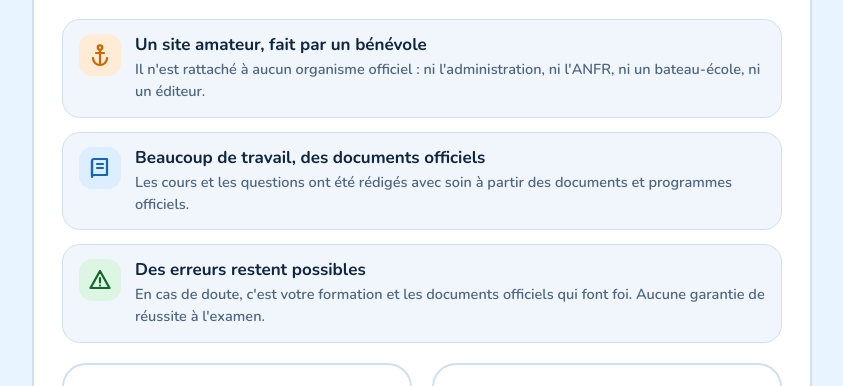
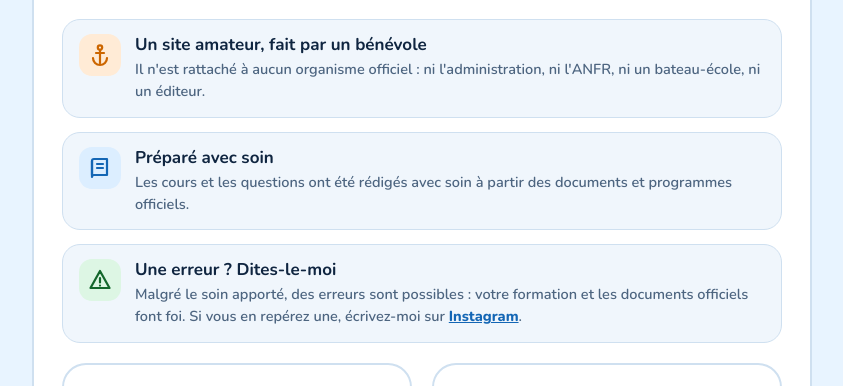
Before and after one commit to applicrr/reussir.son.permis, a plain HTML site: page index.html in a window 1280 px wide. Shown: the part 235-621 px from the top of the page, without its empty margins (218-1061 px from the left). Drawn offline with nearby package versions, Linux system fonts and the light colour scheme.

Commit message:
Page d'accueil : messages de prévention mis à jour, lien Instagram
Co-Authored-By: Claude Opus 5.5 <noreply@anthropic.com>
Claude-Session: https://claude.ai/code/session_01N4xoVS4QzUZ6HhsxYBMuYb

```diff
--- a/index.html
+++ b/index.html
@@ -508,10 +508,7 @@ body{min-height:100vh}
 </style><script>try{sessionStorage.setItem("capAccueil","1")}catch(e){}</script></head><body><main class="home"><div class="wel-box" role="region" aria-labelledby="t">
 <div class="wel-head"><svg width="58" height="58" viewBox="0 0 34 34" aria-hidden="true"><circle cx="17" cy="17" r="16" fill="#1E88E5"></circle><path d="M17 6v10M12 9l5-3 5 3" stroke="#fff" stroke-width="2.4" stroke-linecap="round" stroke-linejoin="round" fill="none"></path><path d="M5 22c3-3 5-3 8 0s5 3 8 0 5-3 8 0" stroke="#FFC93C" stroke-width="3" stroke-linecap="round" fill="none"></path></svg><h1 id="t">Bienvenue à bord</h1>
 <p class="wel-lead">Avant de commencer, à lire : <b>Cap sur l'examen</b> est un site d'entraînement amateur au CRR et au permis bateau côtier.</p></div>
-<ul class="wel-pts">
-<li><span class="wel-ic o"><svg viewBox="0 0 24 24" fill="none" stroke="currentColor" stroke-width="2.2" stroke-linecap="round" stroke-linejoin="round" aria-hidden="true"><path d="M12 7v13M8 10h8M5 15a7 7 0 0 0 14 0"/><circle cx="12" cy="4.6" r="2.2"/></svg></span><div><b>Un site amateur, fait par un bénévole</b><p>Il n'est rattaché à aucun organisme officiel : ni l'administration, ni l'ANFR, ni un bateau-école, ni un éditeur.</p></div></li>
-<li><span class="wel-ic b"><svg viewBox="0 0 24 24" fill="none" stroke="currentColor" stroke-width="2.2" stroke-linecap="round" stroke-linejoin="round" aria-hidden="true"><path d="M4 5a2 2 0 0 1 2-2h13v16H6a2 2 0 0 0-2 2z"/><path d="M4 19V5"/><path d="M9 8h6M9 12h6"/></svg></span><div><b>Beaucoup de travail, des documents officiels</b><p>Les cours et les questions ont été rédigés avec soin à partir des documents et programmes officiels.</p></div></li>
-<li><span class="wel-ic g"><svg viewBox="0 0 24 24" fill="none" stroke="currentColor" stroke-width="2.2" stroke-linecap="round" stroke-linejoin="round" aria-hidden="true"><path d="M12 3l9.5 17h-19z"/><path d="M12 10v4.5M12 17.5v.1"/></svg></span><div><b>Des erreurs restent possibles</b><p>En cas de doute, c'est votre formation et les documents officiels qui font foi. Aucune garantie de réussite à l'examen.</p></div></li></ul>
+<ul class="wel-pts"><li><span class="wel-ic o"><svg viewBox="0 0 24 24" fill="none" stroke="currentColor" stroke-width="2.2" stroke-linecap="round" stroke-linejoin="round" aria-hidden="true"><path d="M12 7v13M8 10h8M5 15a7 7 0 0 0 14 0"/><circle cx="12" cy="4.6" r="2.2"/></svg></span><div><b>Un site amateur, fait par un bénévole</b><p>Il n'est rattaché à aucun organisme officiel : ni l'administration, ni l'ANFR, ni un bateau-école, ni un éditeur.</p></div></li><li><span class="wel-ic b"><svg viewBox="0 0 24 24" fill="none" stroke="currentColor" stroke-width="2.2" stroke-linecap="round" stroke-linejoin="round" aria-hidden="true"><path d="M4 5a2 2 0 0 1 2-2h13v16H6a2 2 0 0 0-2 2z"/><path d="M4 19V5"/><path d="M9 8h6M9 12h6"/></svg></span><div><b>Préparé avec soin</b><p>Les cours et les questions ont été rédigés avec soin à partir des documents et programmes officiels.</p></div></li><li><span class="wel-ic g"><svg viewBox="0 0 24 24" fill="none" stroke="currentColor" stroke-width="2.2" stroke-linecap="round" stroke-linejoin="round" aria-hidden="true"><path d="M12 3l9.5 17h-19z"/><path d="M12 10v4.5M12 17.5v.1"/></svg></span><div><b>Une erreur ? Dites-le-moi</b><p>Malgré le soin apporté, des erreurs sont possibles : votre formation et les documents officiels font foi. Si vous en repérez une, écrivez-moi sur <a href="https://www.instagram.com/reussir.son.crr/" target="_blank" rel="noopener" style="color:var(--blue-d);font-weight:800">Instagram</a>.</p></div></li></ul>
 <div class="cards c2">
 <article class="card"><div class="ico"><svg viewBox="0 0 24 24" fill="none" stroke="currentColor" stroke-width="2.2" stroke-linecap="round" stroke-linejoin="round" aria-hidden="true"><path d="M5 9h14v11H5z"/><path d="M8 9l9-5"/><circle cx="9.5" cy="14.5" r="2"/><path d="M14 13h3M14 16h3"/></svg></div><h2>CRR</h2><p>Certificat restreint de radiotéléphoniste : cours, fiches, alphabet marin, QCM et examens blancs.</p><a class="btn" href="/crr/">Entraînement CRR</a></article>
 <article class="card orange"><div class="ico"><svg viewBox="0 0 24 24" fill="none" stroke="currentColor" stroke-width="2.2" stroke-linecap="round" stroke-linejoin="round" aria-hidden="true"><path d="M3 17l2 3h14l2-3z"/><path d="M12 4v13"/><path d="M12 5l6 9h-6"/><path d="M11 7l-5 7h5"/></svg></div><h2>Permis bateau</h2><p>Permis plaisance option côtière : cours, fiches, jeux de balisage, QCM et examens blancs.</p><a class="btn orange" href="/permis/">Entraînement permis</a></article></div>
```
